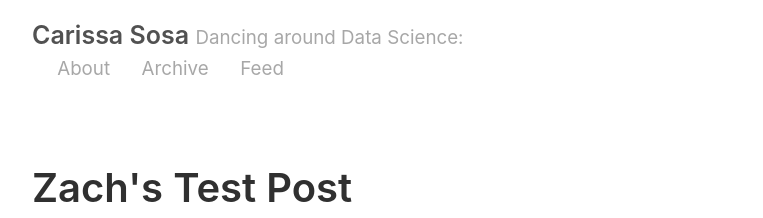
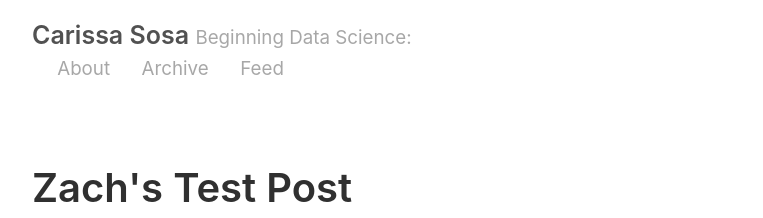
Before and after one commit to csturkey13/csturkey13.github.io, a Jekyll site: the page built from index.html, in a window 1280 px wide and 900 px high. Shown: the top 218 px of the window, without its empty margins (258-1021 px from the left). Built offline with Jekyll 4.4.1, drawn with Linux system fonts in a browser that asks for light colours; the list of posts is cut into pages by our own code.

Commit message:
Update _config.yml

```diff
--- a/_config.yml
+++ b/_config.yml
@@ -3,7 +3,7 @@ permalink:           pretty
 
 # Setup
 title:               Carissa Sosa
-tagline:             Dancing around Data Science
+tagline:             Beginning Data Science
 url:                 http://csturkey13.github.io
 paginate:            2
 baseurl:             ""
```
